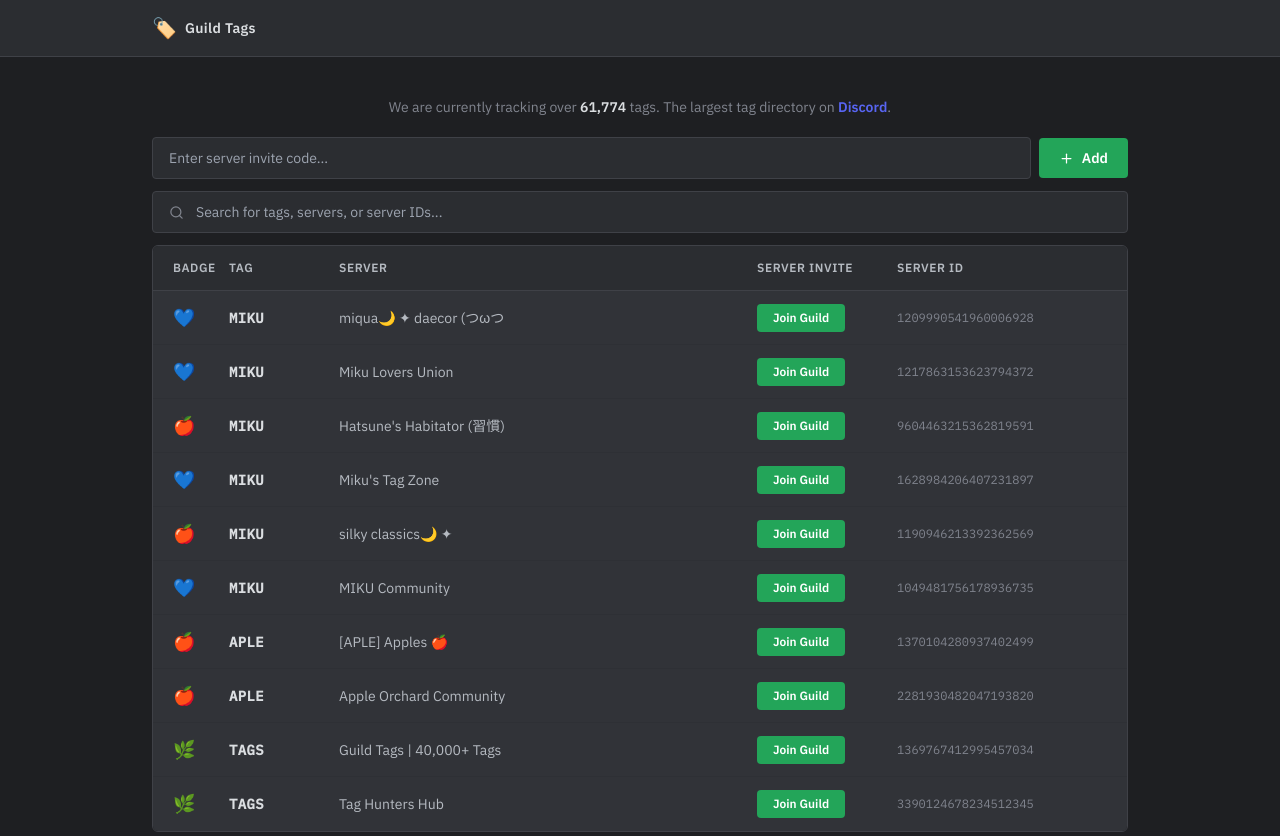
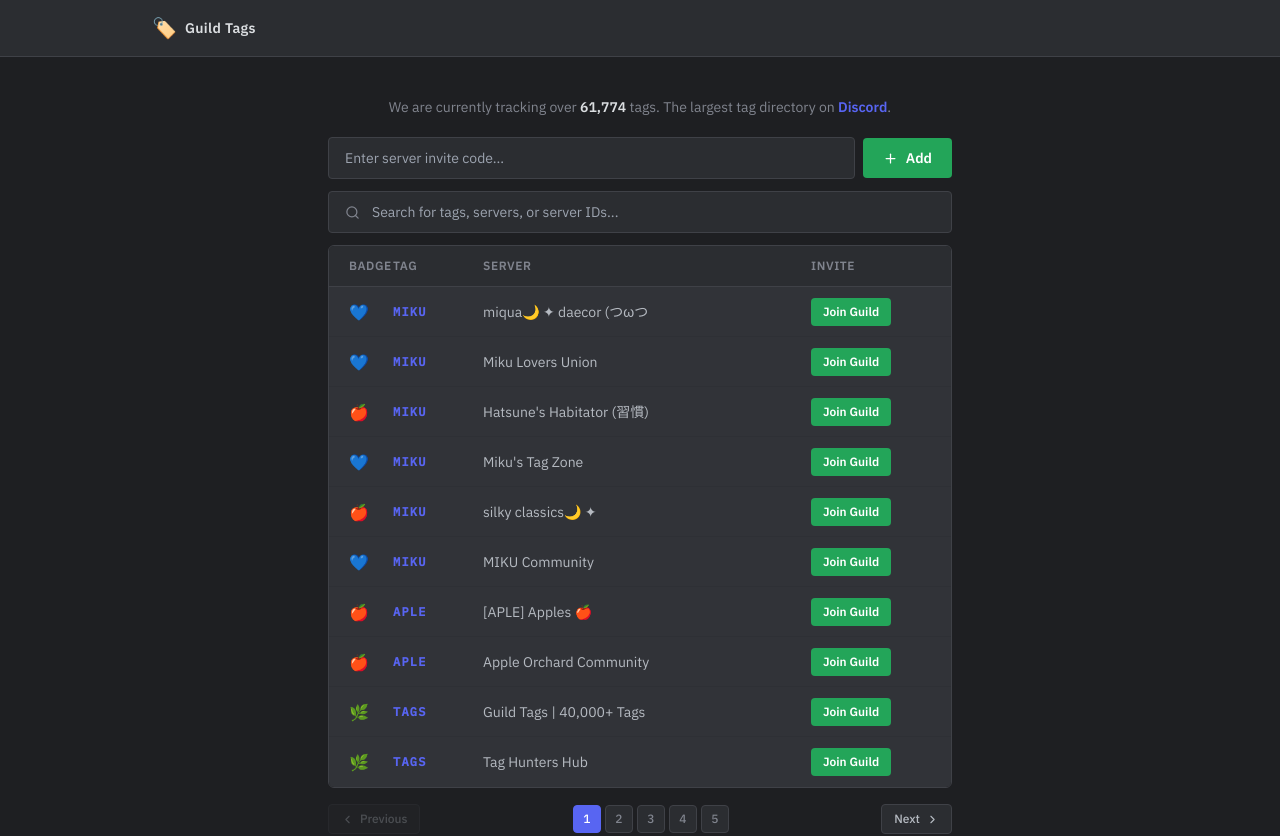
Before and after one commit to pr-poehali-dev/discord-server-catalog, a React (Vite) app: page / in a window 1280 px wide. Shown: the top 836 px of the page. Built offline with nearby package versions, Linux system fonts and the light colour scheme.

Commit message:
убери "Server ID" но сделай что-то для того, чтобы список не казался слишком широким относительно кол-ва деталей в нём

```diff
--- a/src/pages/Index.tsx
+++ b/src/pages/Index.tsx
@@ -102,7 +102,7 @@ export default function Index() {
         </p>
       </section>
 
-      <div className="max-w-5xl mx-auto px-6">
+      <div className="max-w-2xl mx-auto px-6">
 
         {/* Add server row */}
         <div className="mb-3">
@@ -164,23 +164,27 @@ export default function Index() {
 
         {/* Table */}
         <section className="mb-12 animate-fade-in">
+          {search && (
+            <p className="text-xs mb-2" style={{ color: "var(--dc-text-muted)" }}>
+              {filtered.length} result{filtered.length !== 1 ? "s" : ""} for <span style={{ color: "var(--dc-text-secondary)" }}>"{search}"</span>
+            </p>
+          )}
           <div className="rounded-lg overflow-hidden" style={{ border: "1px solid var(--dc-border)" }}>
 
             {/* Header */}
             <div
-              className="grid text-xs font-bold uppercase tracking-wider px-5 py-3.5"
+              className="grid text-xs font-bold uppercase tracking-wider px-5 py-3"
               style={{
-                gridTemplateColumns: "56px 110px 1fr 140px 210px",
+                gridTemplateColumns: "44px 90px 1fr 120px",
                 backgroundColor: "var(--dc-bg-secondary)",
-                color: "var(--dc-text-secondary)",
+                color: "var(--dc-text-muted)",
                 borderBottom: "1px solid var(--dc-border)"
               }}
             >
               <span>Badge</span>
               <span>Tag</span>
               <span>Server</span>
-              <span>Server Invite</span>
-              <span>Server ID</span>
+              <span>Invite</span>
             </div>
 
             {/* Rows */}
@@ -195,29 +199,29 @@ export default function Index() {
                   key={s.id}
                   className="grid items-center px-5 transition-colors"
                   style={{
-                    gridTemplateColumns: "56px 110px 1fr 140px 210px",
+                    gridTemplateColumns: "44px 90px 1fr 120px",
                     backgroundColor: "var(--dc-bg-tertiary)",
                     borderBottom: i < paginated.length - 1 ? "1px solid var(--dc-border-subtle)" : "none",
-                    minHeight: "54px",
+                    minHeight: "50px",
                     cursor: "default",
                   }}
                   onMouseOver={e => (e.currentTarget.style.backgroundColor = "rgba(255,255,255,0.025)")}
                   onMouseOut={e => (e.currentTarget.style.backgroundColor = "var(--dc-bg-tertiary)")}
                 >
-                  <span className="text-lg leading-none">{s.badge}</span>
+                  <span className="text-base leading-none">{s.badge}</span>
                   <span
-                    className="text-sm font-bold tracking-wide"
-                    style={{ color: "var(--dc-text-primary)", fontFamily: "'IBM Plex Mono', monospace" }}
+                    className="text-xs font-bold tracking-widest"
+                    style={{ color: "var(--dc-accent)", fontFamily: "'IBM Plex Mono', monospace" }}
                   >
                     {s.tag}
                   </span>
-                  <span className="text-sm pr-4" style={{ color: "var(--dc-text-secondary)" }}>{s.name}</span>
+                  <span className="text-sm pr-4 truncate" style={{ color: "var(--dc-text-secondary)" }}>{s.name}</span>
                   <div>
                     <a
                       href={s.invite}
                       target="_blank"
                       rel="noopener noreferrer"
-                      className="inline-flex items-center justify-center px-4 py-1.5 rounded text-xs font-bold transition-colors"
+                      className="inline-flex items-center justify-center px-3 py-1.5 rounded text-xs font-bold transition-colors"
                       style={{ backgroundColor: "var(--dc-green)", color: "#fff" }}
                       onMouseOver={e => (e.currentTarget.style.backgroundColor = "var(--dc-green-hover)")}
                       onMouseOut={e => (e.currentTarget.style.backgroundColor = "var(--dc-green)")}
@@ -225,12 +229,6 @@ export default function Index() {
                       Join Guild
                     </a>
                   </div>
-                  <span
-                    className="text-xs"
-                    style={{ color: "var(--dc-text-muted)", fontFamily: "'IBM Plex Mono', monospace" }}
-                  >
-                    {s.serverId}
-                  </span>
                 </div>
               ))
             )}
```
